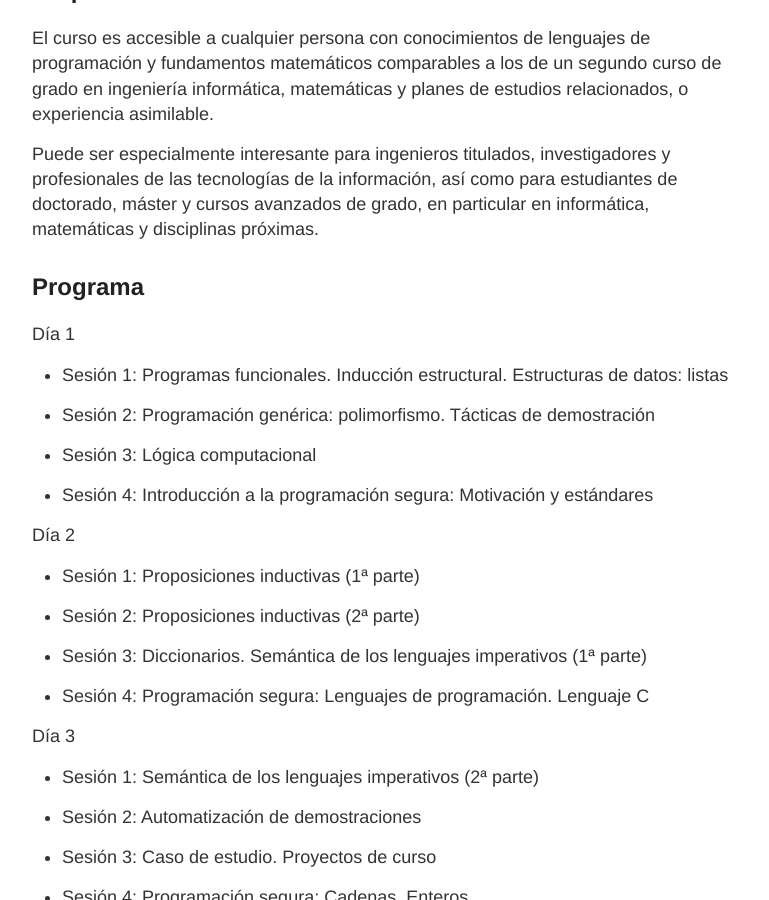
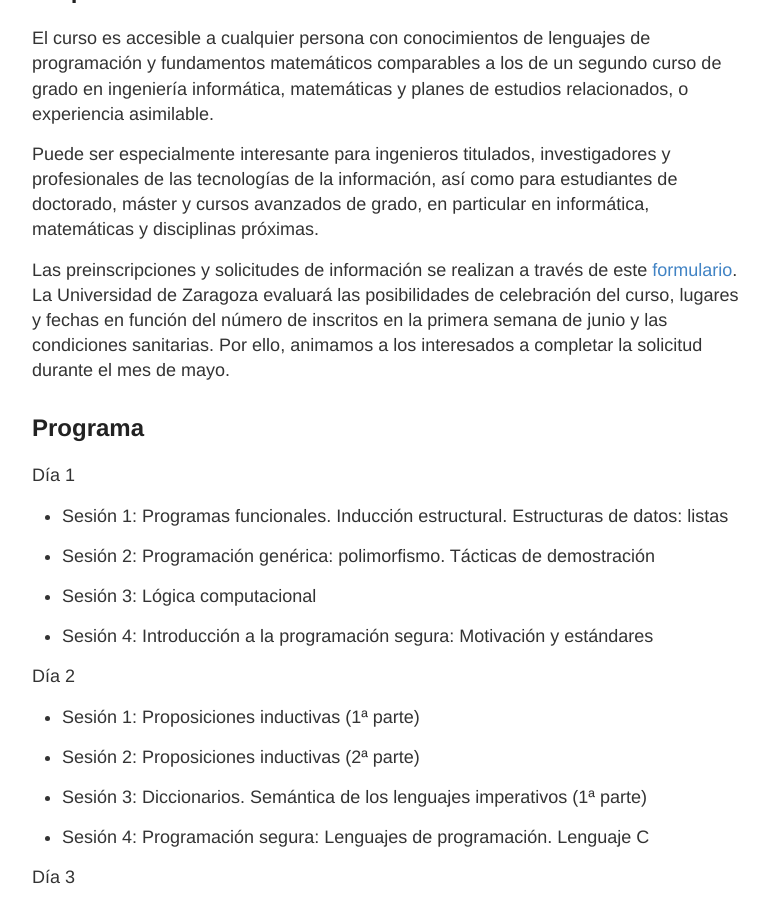
Before and after one commit to robblanco/robblanco.github.io, a Jekyll site: the page built from unizar2020.md, in a window 1280 px wide and 900 px high, scrolled down 1362 px. Shown: the whole window, without its empty margins (248-1017 px from the left). Built offline with Jekyll 4.4.1, drawn with Linux system fonts in a browser that asks for light colours.

Commit message:
Some more on registrations

```diff
--- a/unizar2020.md
+++ b/unizar2020.md
@@ -58,6 +58,13 @@ Puede ser especialmente interesante para ingenieros titulados, investigadores y
 profesionales de las tecnologías de la información, así como para estudiantes
 de doctorado, máster y cursos avanzados de grado, en particular en informática,
 matemáticas y disciplinas próximas.
+
+Las preinscripciones y solicitudes de información se realizan a través de este
+[formulario](https://cursosextraordinarios.unizar.es/formulario-inscripcion).
+La Universidad de Zaragoza evaluará las posibilidades de celebración del curso,
+lugares y fechas en función del número de inscritos en la primera semana de
+junio y las condiciones sanitarias. Por ello, animamos a los interesados a
+completar la solicitud durante el mes de mayo.
 
 ## Programa
 
```
